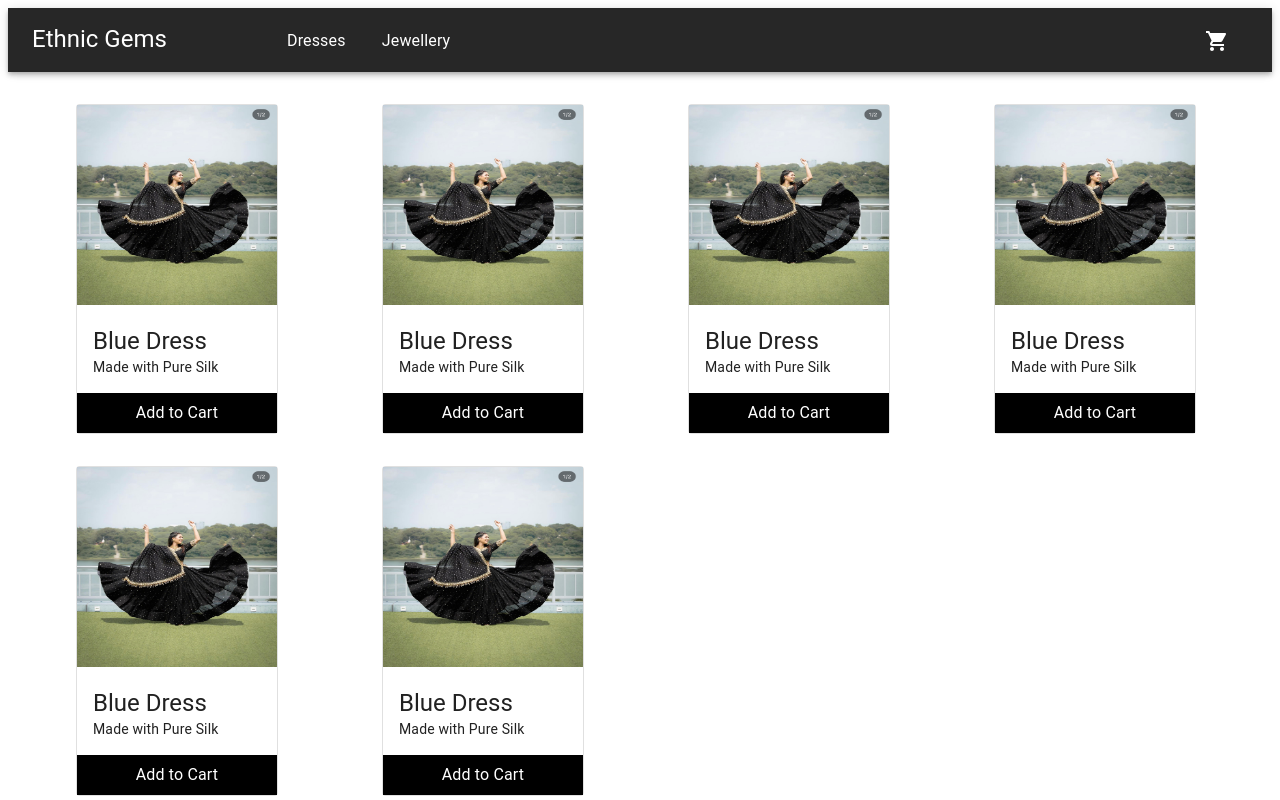
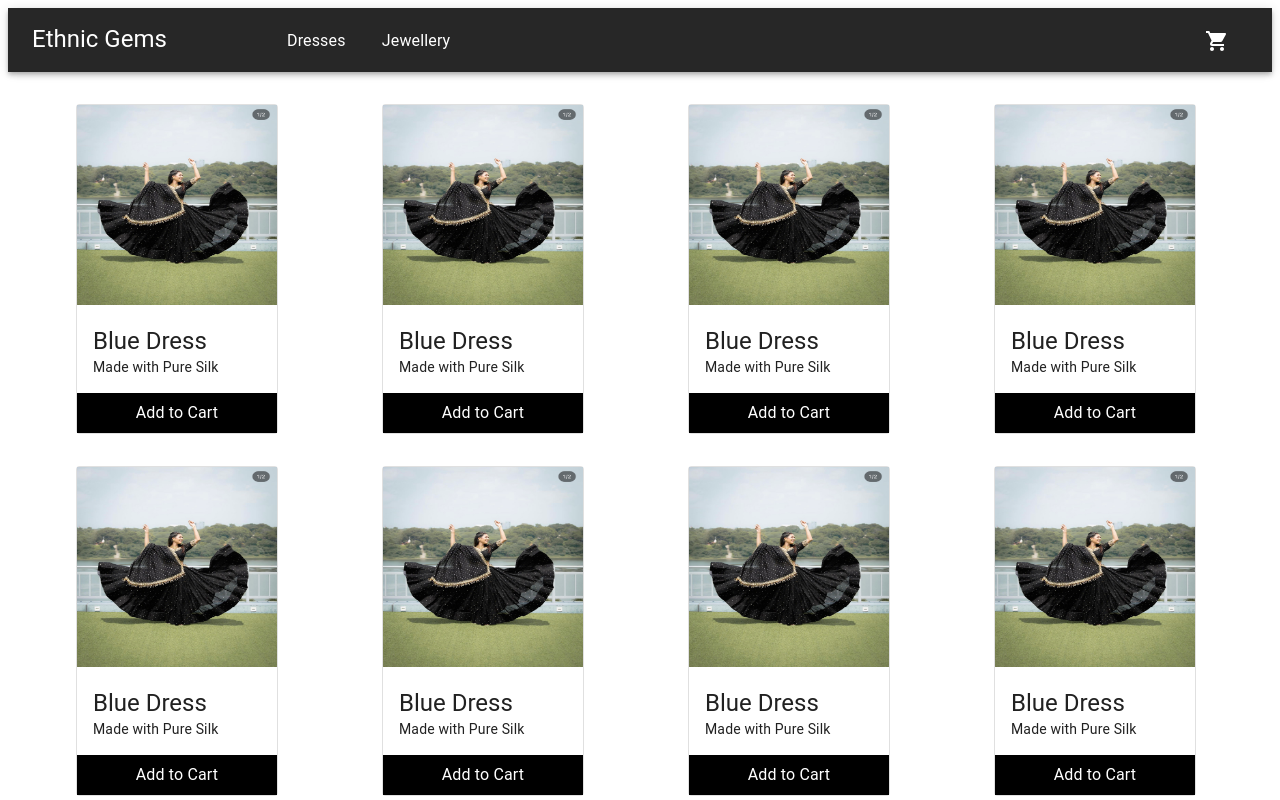
Before and after one commit to arasidobariya/ethnicGems, a React (Create React App) app: page /productList in a window 1280 px wide. Shown: the top 800 px of the page. Built offline with nearby package versions, Linux system fonts and the light colour scheme.

Commit message:
added jwellery data

```diff
--- a/src/components/ProductList.js
+++ b/src/components/ProductList.js
@@ -40,6 +40,48 @@ function ProductList() {
     {
       id: Math.random.toString(),
       category: "dresses",
+      src: "./image/Banner Girl.jpg",
+      title: "Blue Dress",
+      description: "Made with Pure Silk",
+    },
+    {
+      id: Math.random.toString(),
+      category: "Jewellery",
+      src: "./image/Banner Girl.jpg",
+      title: "Blue Dress",
+      description: "Made with Pure Silk",
+    },
+    {
+      id: Math.random.toString(),
+      category: "Jewellery",
+      src: "./image/Banner Girl.jpg",
+      title: "Blue Dress",
+      description: "Made with Pure Silk",
+    },
+    {
+      id: Math.random.toString(),
+      category: "Jewellery",
+      src: "./image/Banner Girl.jpg",
+      title: "Blue Dress",
+      description: "Made with Pure Silk",
+    },
+    {
+      id: Math.random.toString(),
+      category: "Jewellery",
+      src: "./image/Banner Girl.jpg",
+      title: "Blue Dress",
+      description: "Made with Pure Silk",
+    },
+    {
+      id: Math.random.toString(),
+      category: "Jewellery",
+      src: "./image/Banner Girl.jpg",
+      title: "Blue Dress",
+      description: "Made with Pure Silk",
+    },
+    {
+      id: Math.random.toString(),
+      category: "Jewellery",
       src: "./image/Banner Girl.jpg",
       title: "Blue Dress",
       description: "Made with Pure Silk",
```
